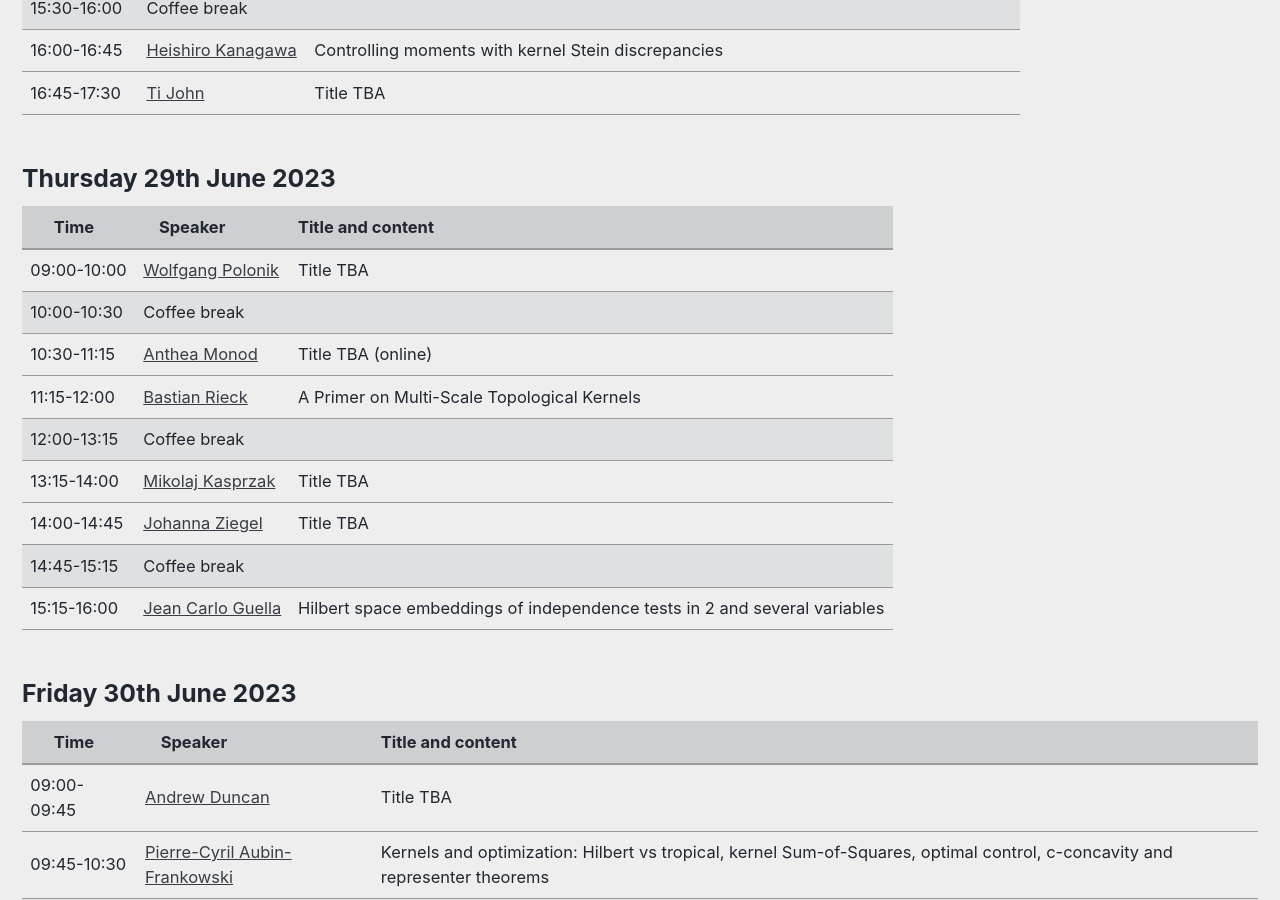
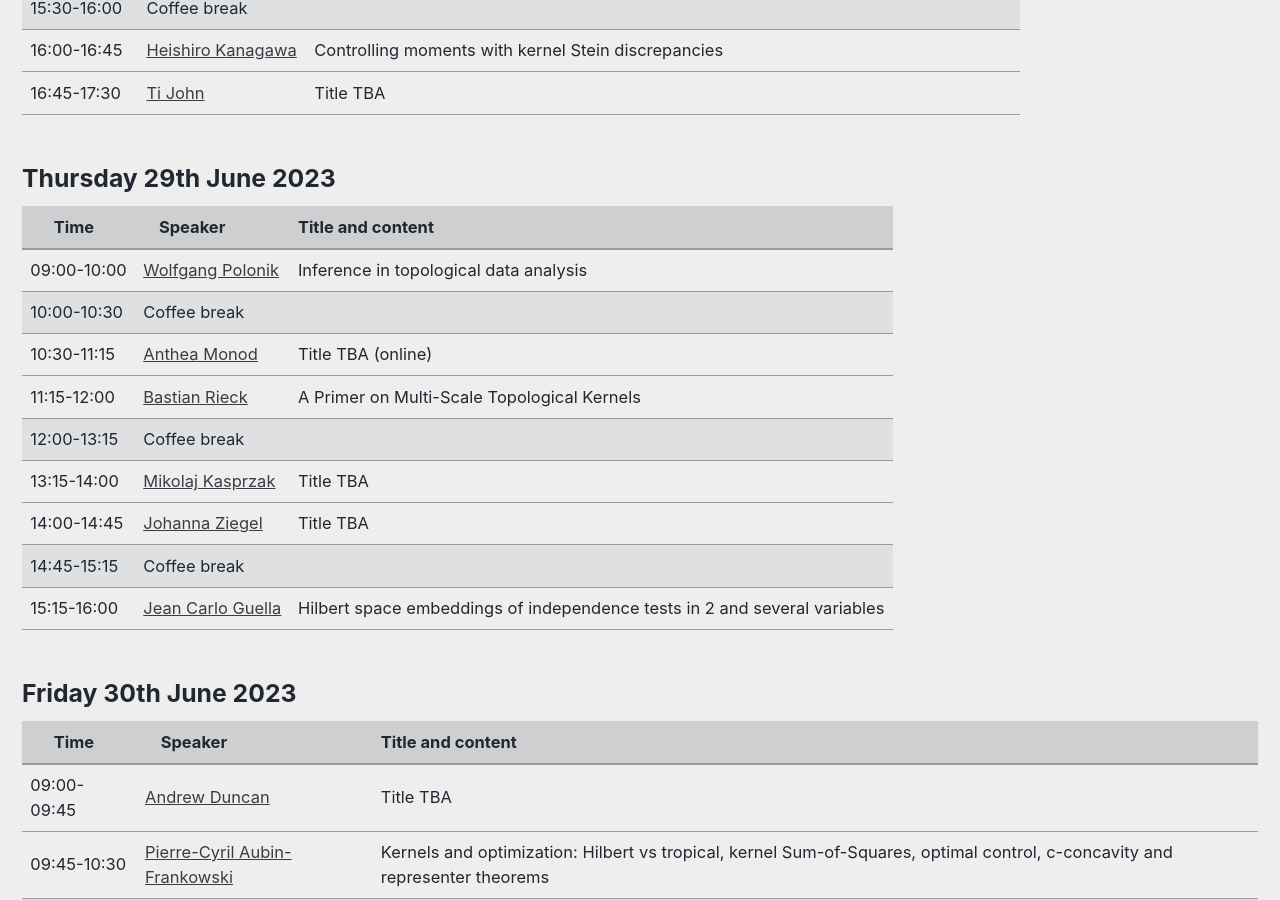
Before and after one commit to LIKE23-Bern/LIKE23-Bern.github.io, a Jekyll site: the page built from _pages/program.md, in a window 1280 px wide and 900 px high, scrolled down 2399 px. Built offline with Jekyll 4.4.1, drawn with Linux system fonts in a browser that asks for light colours; cached includes are drawn as plain includes.

Commit message:
Update program.md

```diff
--- a/_pages/program.md
+++ b/_pages/program.md
@@ -362,7 +362,7 @@ header:
 		    <a href="https://www.stat.ucdavis.edu/~polonik/WP-personal-home.html" target="_blank">Wolfgang Polonik</a>
 		</td>
 		<td>
-		    Title TBA
+		    Inference in topological data analysis
 		</td>
 	</tr>
   <tr class="coffee-break">
```
